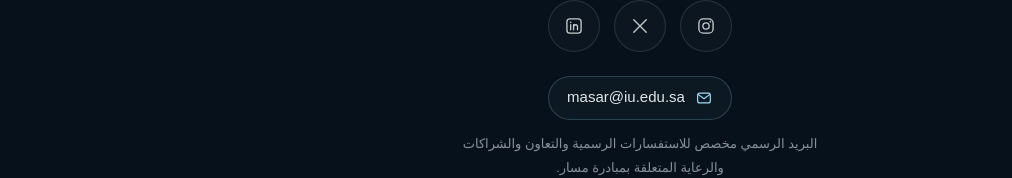
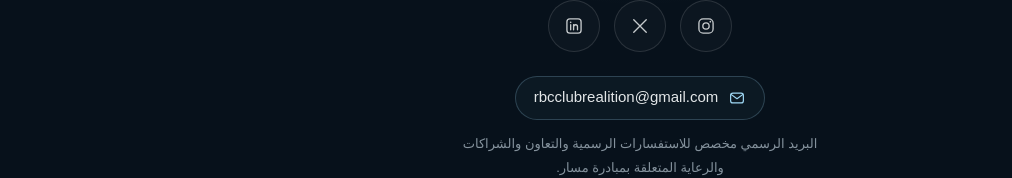
Before and after one commit to HoorAlrasheed/Masar-Website, a React (Vite) app: page /contact in a window 1280 px wide. Shown: the part 290-468 px from the top of the page, without its empty margins (0-1012 px from the left). Built offline with nearby package versions, Linux system fonts and the light colour scheme.

Commit message:
تصحيح الايميل

```diff
--- a/public/portfolio.html
+++ b/public/portfolio.html
@@ -468,7 +468,7 @@ p{margin:0;text-wrap:pretty}
         <a href="https://www.instagram.com/masariniti" target="_blank" rel="noopener" aria-label="إنستغرام"><svg viewBox="0 0 24 24" fill="none" stroke="currentColor" stroke-width="1.5"><rect x="3" y="3" width="18" height="18" rx="5"/><circle cx="12" cy="12" r="4"/><circle cx="17.4" cy="6.6" r=".9" fill="currentColor" stroke="none"/></svg></a>
         <a href="https://masar-initiative.com" target="_blank" rel="noopener" aria-label="موقع المبادرة"><svg viewBox="0 0 24 24" fill="none" stroke="currentColor" stroke-width="1.5"><circle cx="12" cy="12" r="9"/><path d="M3 12h18M12 3c2.5 2.6 3.8 5.6 3.8 9s-1.3 6.4-3.8 9c-2.5-2.6-3.8-5.6-3.8-9S9.5 5.6 12 3z"/></svg></a>
       </div>
-      <p class="mail" id="mail">masar@iu.edu.sa</p>
+      <p class="mail" id="mail">rbcclubrealition@gmail.com</p>
     </div>
   </div>
   <p class="foot">© ١٤٤٨ مبادرة مسار</p>
--- a/src/data/contact.ts
+++ b/src/data/contact.ts
@@ -3,7 +3,7 @@
    (one place to edit a handle or the email).
    ================================================================= */
 
-export const OFFICIAL_EMAIL = 'masar@iu.edu.sa'
+export const OFFICIAL_EMAIL = 'rbcclubrealition@gmail.com'
 
 export type SocialKey = 'instagram' | 'x' | 'linkedin'
 
```
